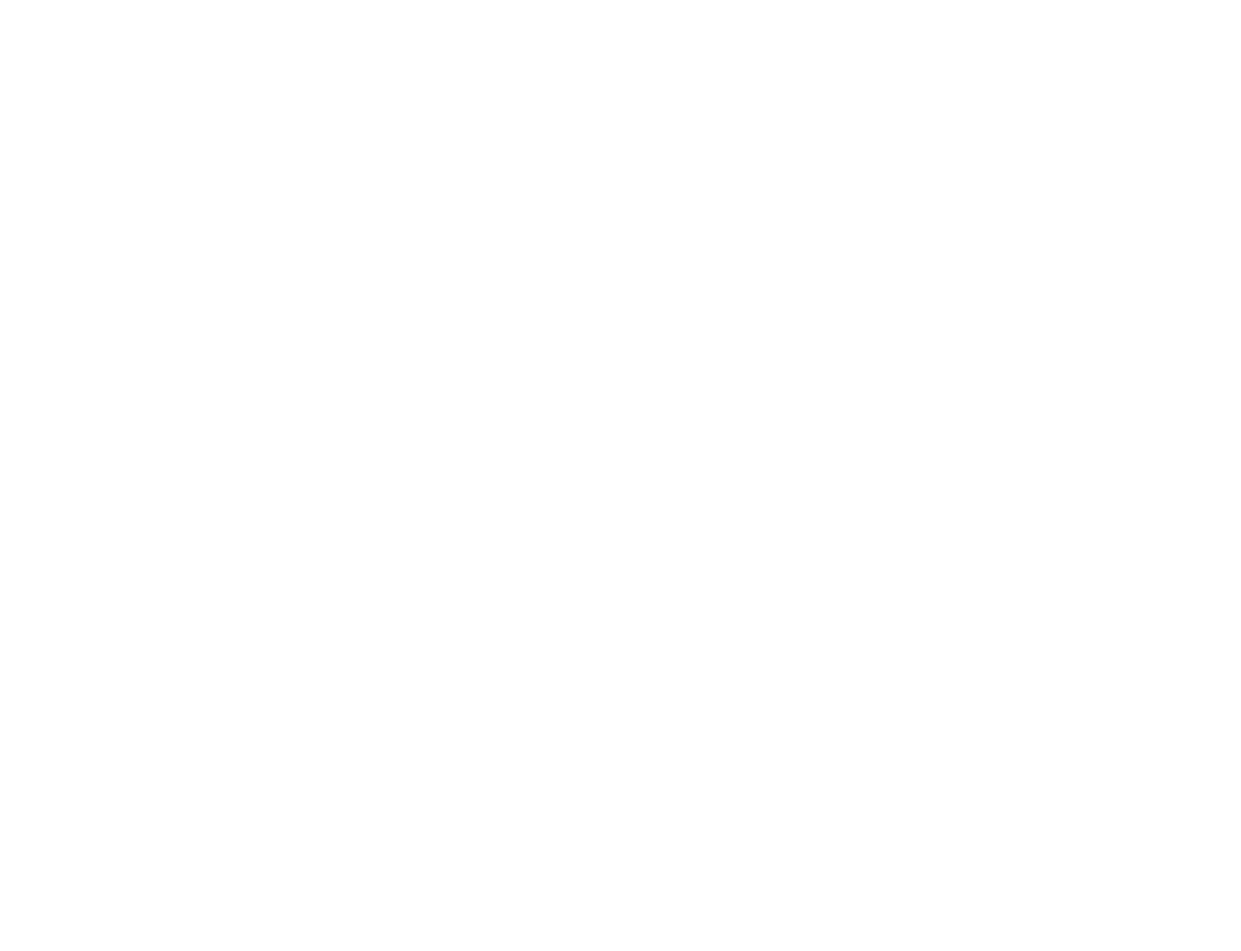
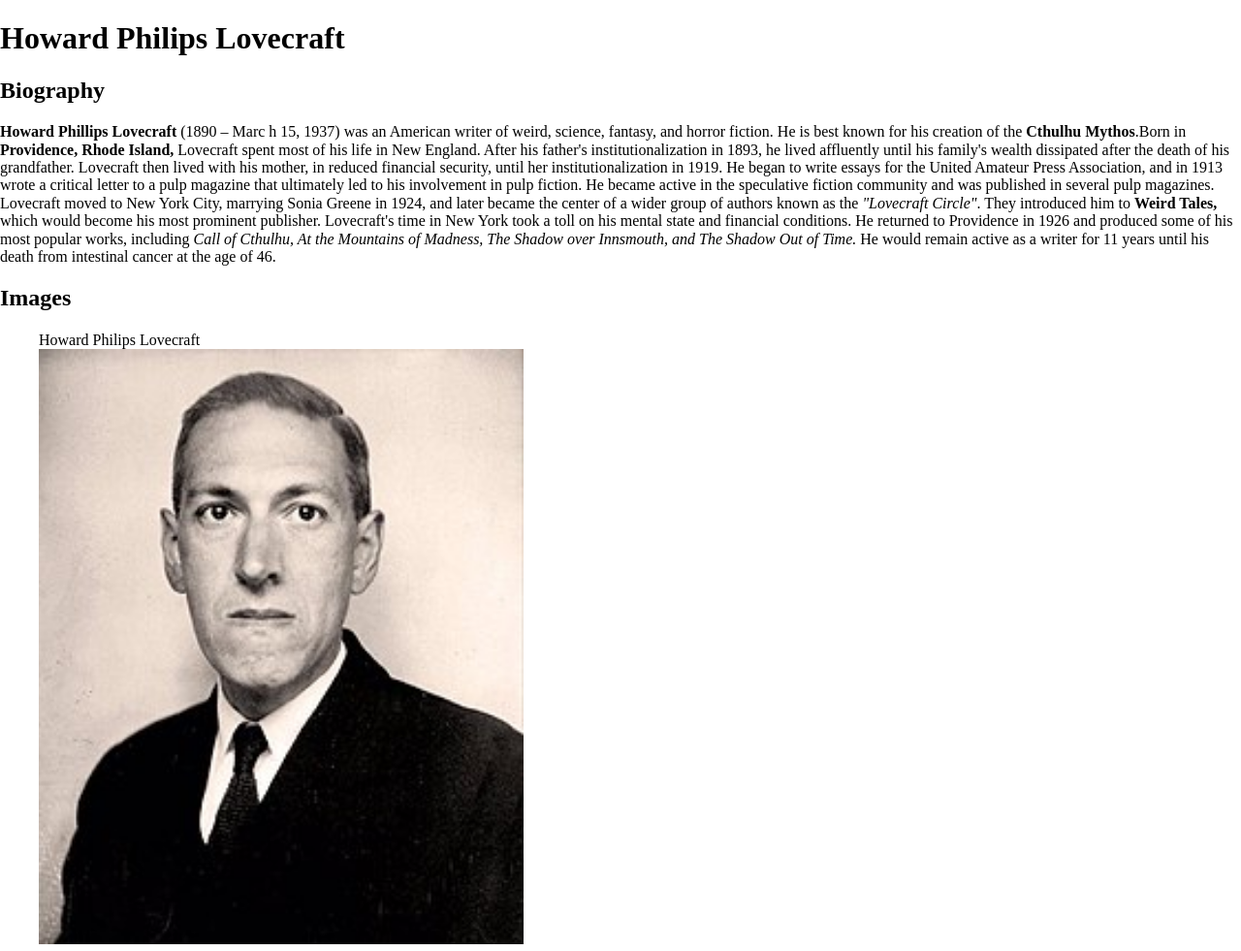
Before and after one commit to MasonRossi/assignment2, a plain HTML site: page index.html in a window 1280 px wide. Shown: the top 981 px of the page at 97% size. Before the commit the page ends 800 px from the top, so only its background shows below. Drawn offline with Linux system fonts and the light colour scheme.

Commit message:
assignment 1 1st push

```diff
--- a/index.html
+++ b/index.html
@@ -1,13 +1,73 @@
+<!--Mason Rossi 8820770-->
 <!DOCTYPE html>
 <html lang="en">
+
 <head>
     <meta charset="UTF-8">
     <meta name="viewport" content="width=device-width, initial-scale=1.0">
+    <link rel="stylesheet" type="text/css" href="css/main.css">
     <link rel="stylesheet" type="text/css" href="css/normalize.css">
-    <link rel="stylesheet" type="text/css" href="css/main.css">
-    <title>Document</title>
+    <title>H.P. Lovecraft</title>
 </head>
+
 <body>
+    <header>
+        <h1>Howard Philips Lovecraft</h1>
+    </header>
 
+    <main>
+        <section>
+            <h2>Biography</h2>
+            <p><b>Howard Phillips Lovecraft</b> (1890 – Marc h 15, 1937) was an American writer of weird, science,
+                fantasy, and horror fiction. He is best known for his creation of the <b>Cthulhu Mythos</b>.Born in
+                <b>Providence, Rhode Island,</b> Lovecraft spent most of his life in New England. After his father's
+                institutionalization in 1893, he lived affluently until his family's wealth dissipated after the death
+                of his grandfather. Lovecraft then lived with his mother, in reduced financial security, until her
+                institutionalization in 1919. He began to write essays for the United Amateur Press Association, and in
+                1913 wrote a critical letter to a pulp magazine that ultimately led to his involvement in pulp fiction.
+                He became active in the speculative fiction community and was published in several pulp magazines.
+                Lovecraft moved to New York City, marrying Sonia Greene in 1924, and later became the center of a wider
+                group of authors known as the <i>"Lovecraft Circle"</i>. They introduced him to <b>Weird Tales,</b>
+                which would become his most prominent publisher. Lovecraft's time in New York took a toll on his mental
+                state and financial conditions. He returned to Providence in 1926 and produced some of his most popular
+                works, including <i>Call of Cthulhu, At the Mountains of Madness, The Shadow over Innsmouth, and The
+                    Shadow Out of Time.</i> He would remain active as a writer for 11 years until his death from
+                intestinal cancer at the age of 46.
+            </p>
+        </section>
+        <section>
+            <h2>Images</h2>
+            <figure>
+                <figcaption>
+                    Howard Philips Lovecraft
+                </figcaption>
+                <img class="mainimg" src="images\H._P._Lovecraft,_June_1934.jpg" alt="Lovecraft Photo" width="500px">
+            </figure>
+            <figure>
+                <figcaption>
+                    dog
+                </figcaption>
+                <img class="mainimg"
+                    src="https://1.bp.blogspot.com/-ch-4qlvZwCA/VB8f0HHRQyI/AAAAAAABLvA/wszcnHtPcyo/s1600/cute-dog-picture-039-06.jpg"
+                    alt="dog photo" height="500px" width="500px">
+            </figure>
+        </section>
+        <section>
+            <h2>Quotes</h2>
+            <q cite = "">
+                The oldest and strongest emotion of mankind is fear, and the oldest and strongest kind of fear is fear
+                of the unknown
+            </q>
+        </section>
+    </main>
+
+    <aside>
+
+    </aside>
+
+    <footer>
+        <p>&copy; Mason Rossi 2023</p>
+    </footer>
 </body>
+
 </html>
```
Also changed, not shown: images/H._P._Lovecraft,_June_1934.jpg (added).
